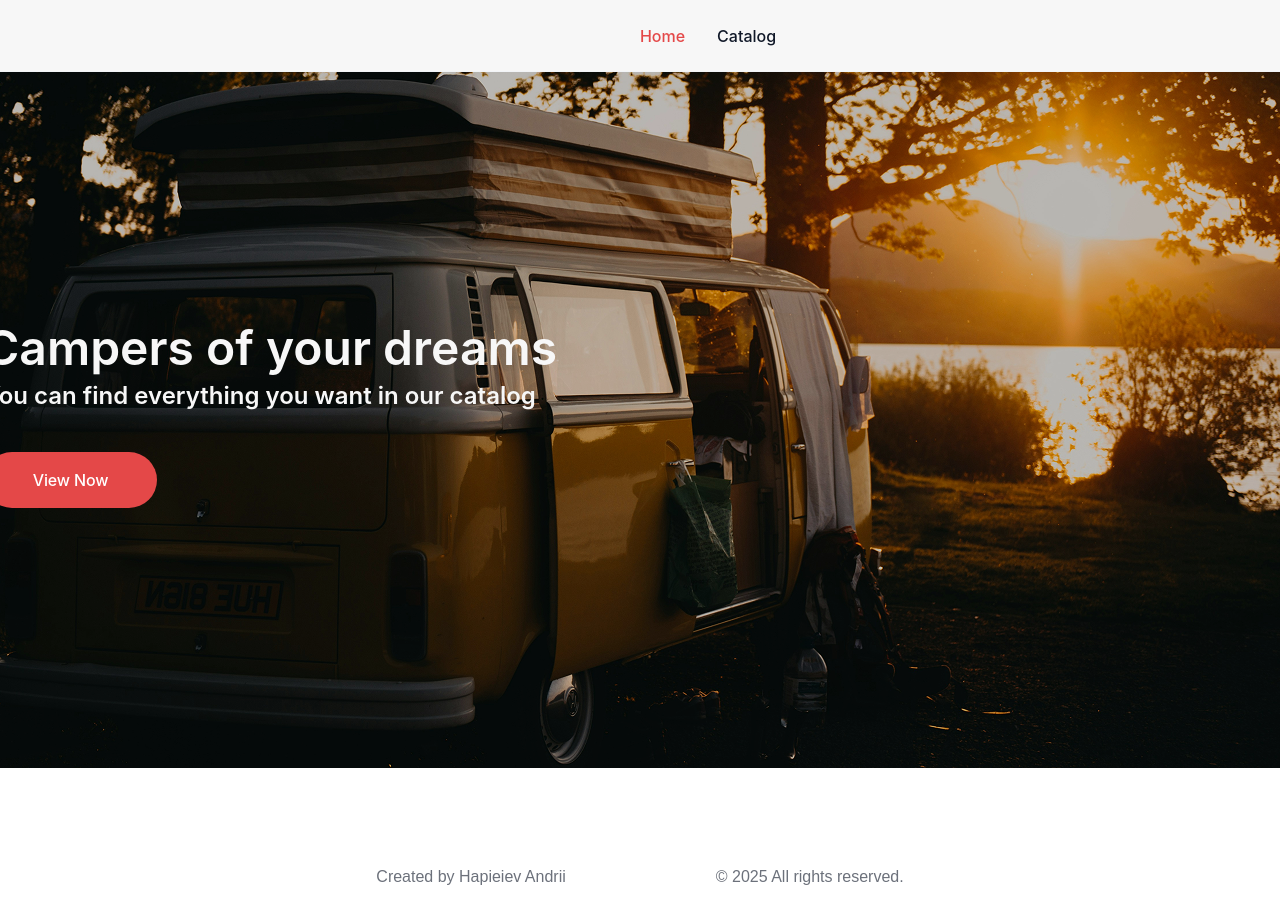
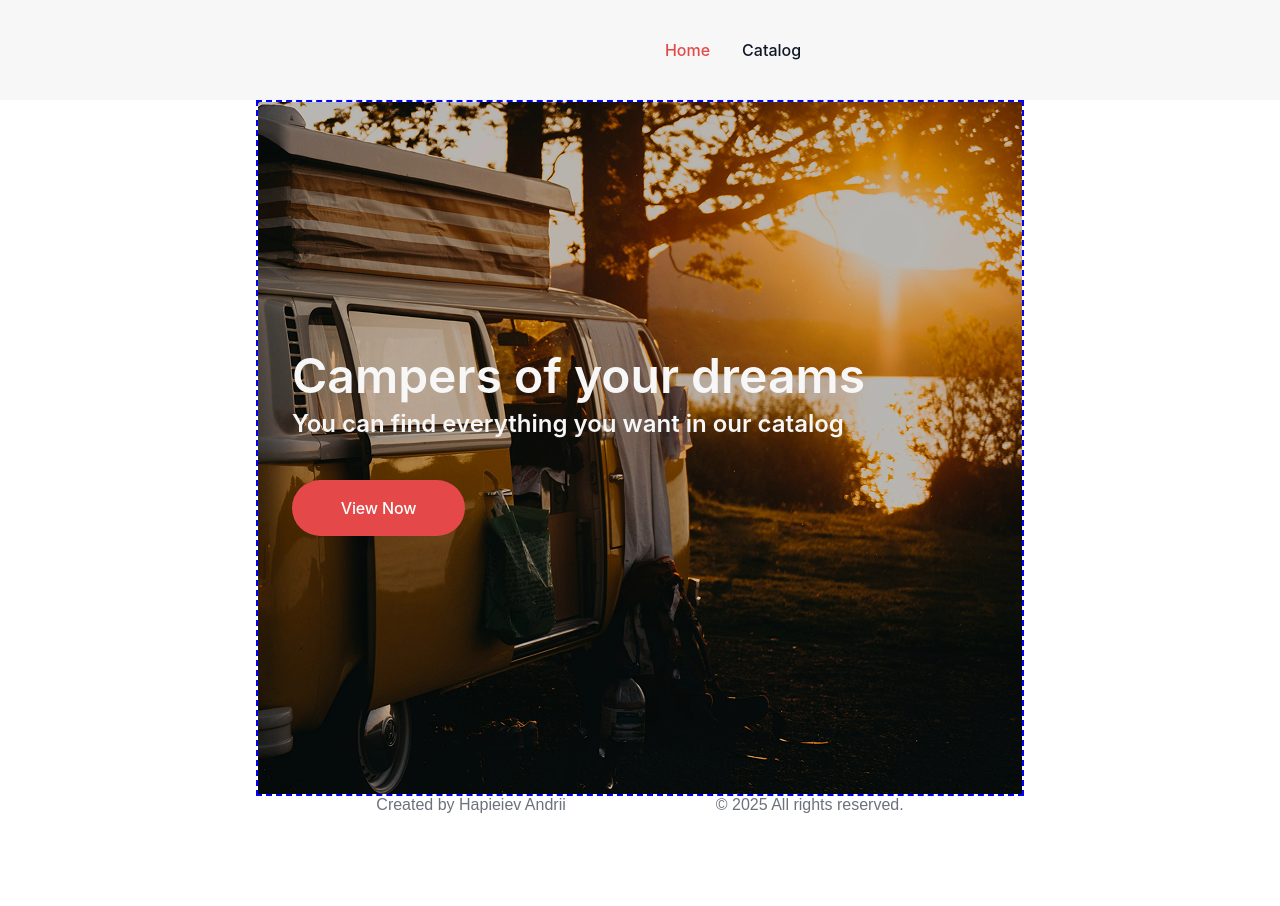
Before and after one commit to gapeevbachmut/super-travel-trucks, a Next.js app: page / in a window 1280 px wide. After the commit the page ends 834 px from the top, so only its background shows below. Built offline with nearby package versions, Linux system fonts and the light colour scheme; no server answers.

Commit message:
add adaptive design for Home page

```diff
--- a/app/page.module.css
+++ b/app/page.module.css
@@ -1,35 +1,37 @@
 .homeContainer {
-    width: 1440px;
+    width: 374px;
+    border: dashed 2px black;
     height: 696px;
-
 }
 
 .home {
     background-image: url('/mainPage/Picture.png');
+    background-repeat: no-repeat;
+    background-position: top 0 left -720px;
     width: 100%;
     height: 100%;
     display: flex;
     flex-direction: column;
     justify-content: center;
-    padding: 64px;
+    padding: 34px;
 }
 
 .homeTitle {
     font-family: var(--font-family);
     font-weight: 600;
     font-size: 48px;
-    line-height: 67%;
+    line-height: 100%;
     color: var(--inputs);
 }
 
 .homeText {
     font-family: var(--font-family);
     font-weight: 600;
-    font-size: 24px;
+    font-size: 20px;
     line-height: 133%;
     color: var(--inputs);
     margin-top: 16px;
-    margin-bottom: 40px;
+    margin-bottom: 140px;
 }
 
 .homeBtn {
@@ -66,3 +68,39 @@
 .gluedFooterMain {
     flex-grow: 1;
 }
+
+/* ////////////////////////// */
+
+@media(min-width:768px) {
+    .homeContainer {
+        /* width: 1440px; */
+        width: 768px;
+        border: dashed 2px blue;
+    }
+
+    .home {
+        background-position: top 0 left -520px;
+    }
+
+    .homeTitle {
+        line-height: 67%;
+    }
+
+    .homeText {
+        font-size: 24px;
+        margin-bottom: 40px;
+    }
+}
+
+@media(min-width:1440px) {
+    .home {
+        background-position: top 0 left 0;
+    }
+
+    .homeContainer {
+        width: 1440px;
+
+    }
+
+
+}
--- a/components/Footer/Footer.module.css
+++ b/components/Footer/Footer.module.css
@@ -1,11 +1,14 @@
 .footer {
     color: var(--gray);
-    margin-top: 100px;
     margin-bottom: 20px;
 }
 
-/* переробити на приклеєний футер */
-.content {
-    display: flex;
-    gap: 150px;
+
+@media (min-width:768px) {
+
+
+    .content {
+        display: flex;
+        gap: 150px;
+    }
 }
--- a/components/Header/Header.module.css
+++ b/components/Header/Header.module.css
@@ -1,13 +1,27 @@
 .header {
-    display: flex;
-    align-items: center;
-    border-bottom: 1px solid var(--badges);
-    padding: 24px 64px;
-    min-width: 100%;
-    height: 72px;
+    width: 100vw;
     background-color: var(--inputs);
 }
 
+.headerLinks {
+    display: flex;
+    align-items: center;
+    margin: 0 auto;
+    border-bottom: 1px solid var(--badges);
+    padding: 12px;
+    width: 374px;
+    height: 100px;
+    background-color: var(--inputs);
+}
+
+.link {
+    cursor: pointer;
+    padding-top: 24px;
+    padding-bottom: 24px;
+    font-size: 20px;
+    font-weight: 600;
+    line-height: 150%;
+}
 
 .headerNav {
     margin: 0 auto;
@@ -19,11 +33,7 @@
     justify-content: flex-start;
     gap: 32px;
     list-style-type: none;
-
     font-family: var(--font-family);
-    font-weight: 500;
-    font-size: 16px;
-    line-height: 150%;
     text-align: center;
     color: var(--main);
 }
@@ -36,3 +46,27 @@
 .activeLink {
     color: var(--button);
 }
+
+
+@media(min-width:768px) {
+    .headerLinks {
+        width: 768px;
+    }
+
+    .logo {
+        margin-left: 50px;
+    }
+
+    .link {
+        font-size: 16px;
+        font-weight: 500;
+    }
+}
+
+@media(min-width:1440px) {
+    .headerLinks {
+        width: 1440px;
+    }
+
+
+}
--- a/components/Header/Header.tsx
+++ b/components/Header/Header.tsx
@@ -5,17 +5,16 @@ import Link from 'next/link';
 import { usePathname } from 'next/navigation';
 
 const Header = () => {
-  // const router = useRouter(); // Отримуємо об'єкт маршрутизатора
-  const currentPath = usePathname(); // Отримуємо поточний шлях сторінки
-
-  // Визначаємо шляхи
+  // для кольору текста сторінки
+  const currentPath = usePathname();
   const homePath = '/';
   const catalogPath = '/catalog';
   return (
     <header className={css.header}>
+      <div className={css.headerLinks}>
         <div className={css.logo}>
-        <Link href="/">
-          <svg className={css.logo} width={136} height={16}>
+          <Link href="/" className={css.link}>
+            <svg width={136} height={16}>
               <use href="/mainPage/logo.svg"></use>
             </svg>
           </Link>
@@ -26,7 +25,7 @@ const Header = () => {
             <li className={css.navigationHome}>
               <Link
                 href={homePath}
-              className={currentPath === homePath ? css.activeLink : ''}
+                className={`${css.link} ${currentPath === homePath ? css.activeLink : ''}`}
               >
                 Home
               </Link>
@@ -34,13 +33,14 @@ const Header = () => {
             <li className={css.navigationCatalog}>
               <Link
                 href={catalogPath}
-              className={currentPath === catalogPath ? css.activeLink : ''}
+                className={`${css.link} ${currentPath === catalogPath ? css.activeLink : ''}`}
               >
                 Catalog
               </Link>
             </li>
           </ul>
         </nav>
+      </div>
     </header>
   );
 };
```
Lines whose indentation alone changed are shown as unchanged.
